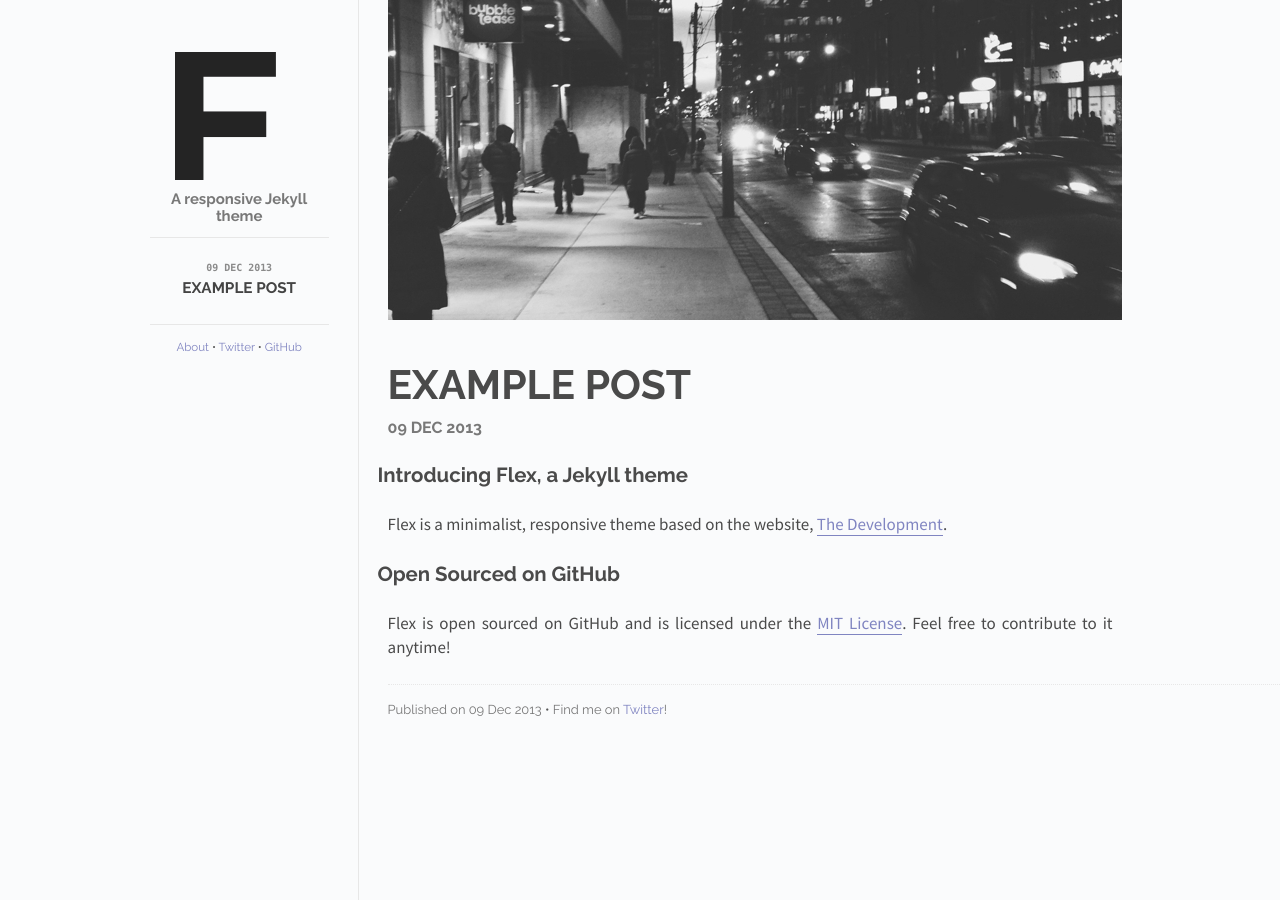
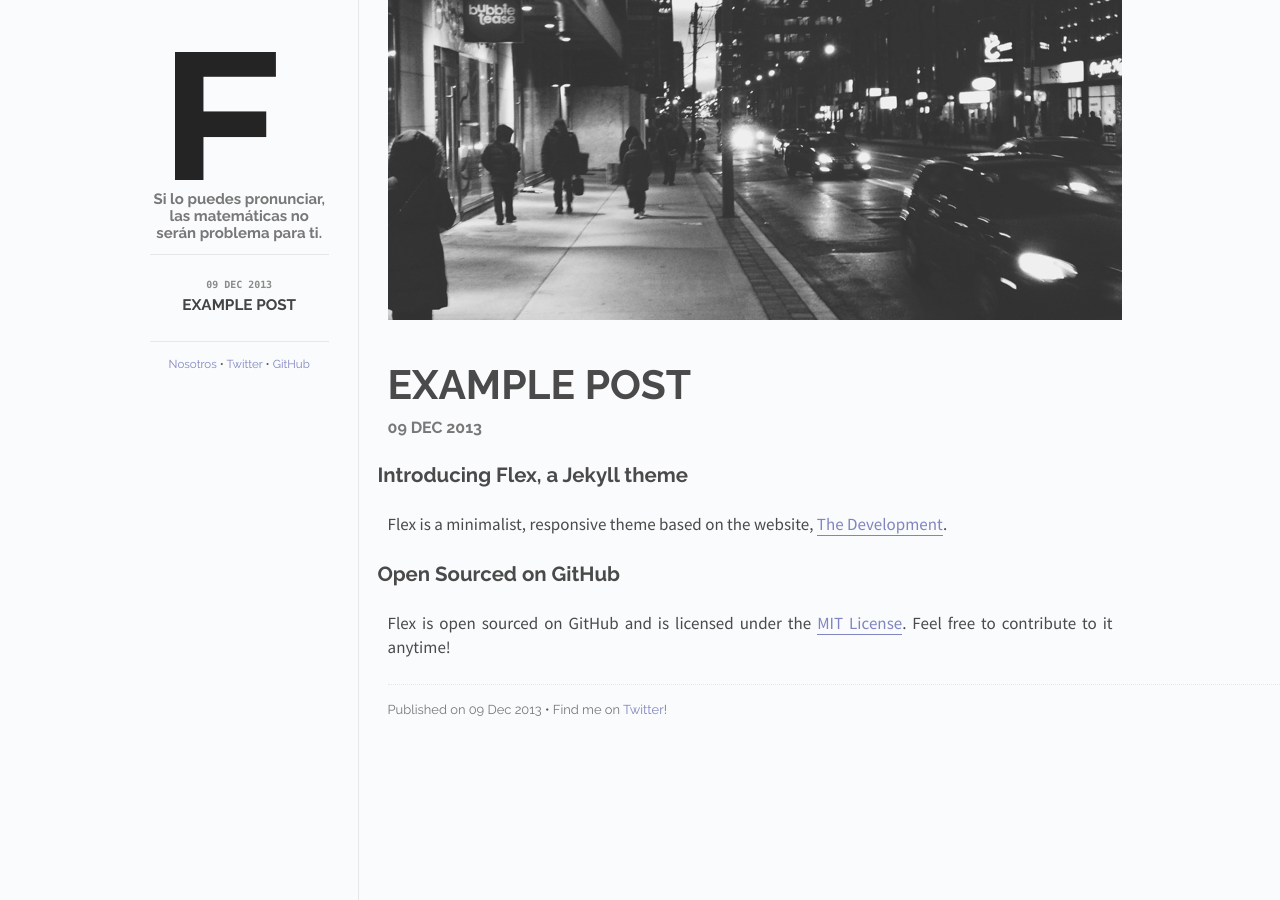
Before and after one commit to hipopotamomatematico/hipopotamomatematico.github.io, a Jekyll site: the page built from index.html, in a window 1280 px wide. Built offline with Jekyll 4.4.1, drawn with Linux system fonts in a browser that asks for light colours; Markdown is read by kramdown in place of the engine named in the settings.

Commit message:
Update default.html

```diff
--- a/_layouts/default.html
+++ b/_layouts/default.html
@@ -24,7 +24,7 @@
       <div class="sidebar" id="sidebar">
         <div class="header">
           <h1 class="title"><a href="/"><img id="logo" src="/images/logo.png"></a></h1>
-          <span class="tagline">A responsive Jekyll theme</span>
+          <span class="tagline">Si lo puedes pronunciar, las matemáticas no serán problema para ti.</span>
         </div>
         <div class="posts">
           <ul class="posts-list">
@@ -40,7 +40,7 @@
         </div>
         <div class="footer">
           <span id="footer-links">
-            <a href="" class="footer-link">About</a> <span class="separator">&bull;</span>
+            <a href="" class="footer-link">Nosotros</a> <span class="separator">&bull;</span>
             <a href="" class="footer-link">Twitter</a> <span class="separator">&bull;</span>
             <a href="" class="footer-link">GitHub</a>
           </span>
```
